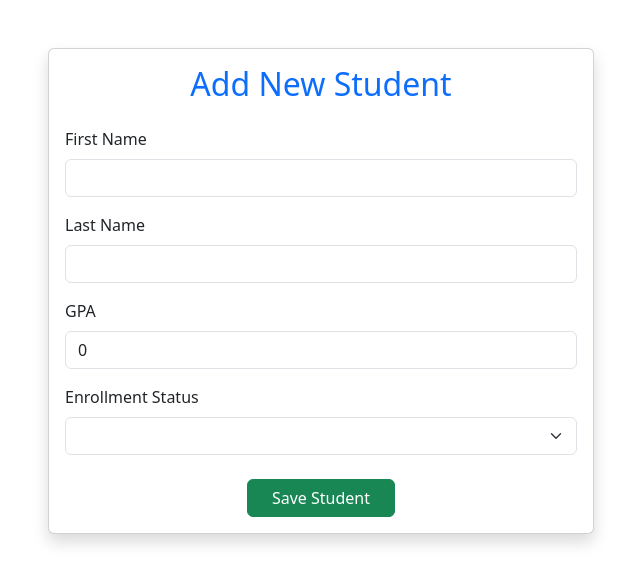
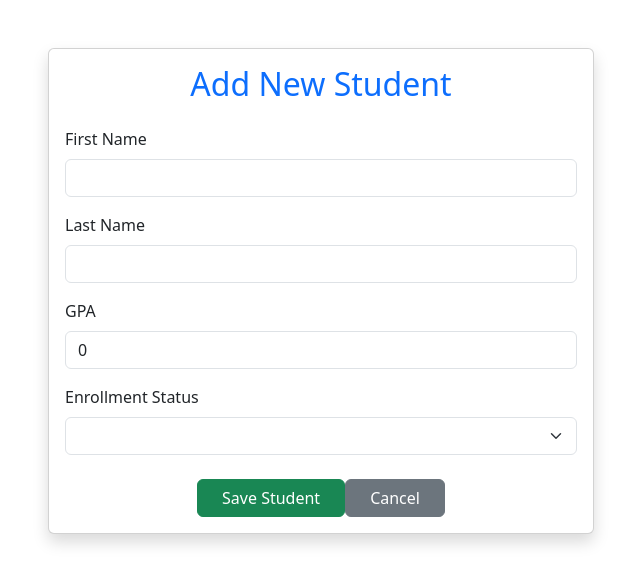
Before and after one commit to caseygore/testDeploy, an Angular app: page /add-student in a window 1280 px wide. Shown: the top 584 px of the page, without its empty margins (319-959 px from the left). Built offline with nearby package versions, Linux system fonts and the light colour scheme.

Commit message:
Cancel Button Add Student

```diff
--- a/src/app/add-student/add-student.html
+++ b/src/app/add-student/add-student.html
@@ -62,6 +62,9 @@
               <button type="submit" class="btn btn-success px-4">
                 Save Student
               </button>
+                                          <button class="btn btn-secondary px-4" routerLink="">
+                Cancel
+              </button>
             </div>
           </form>
         </div>
```
